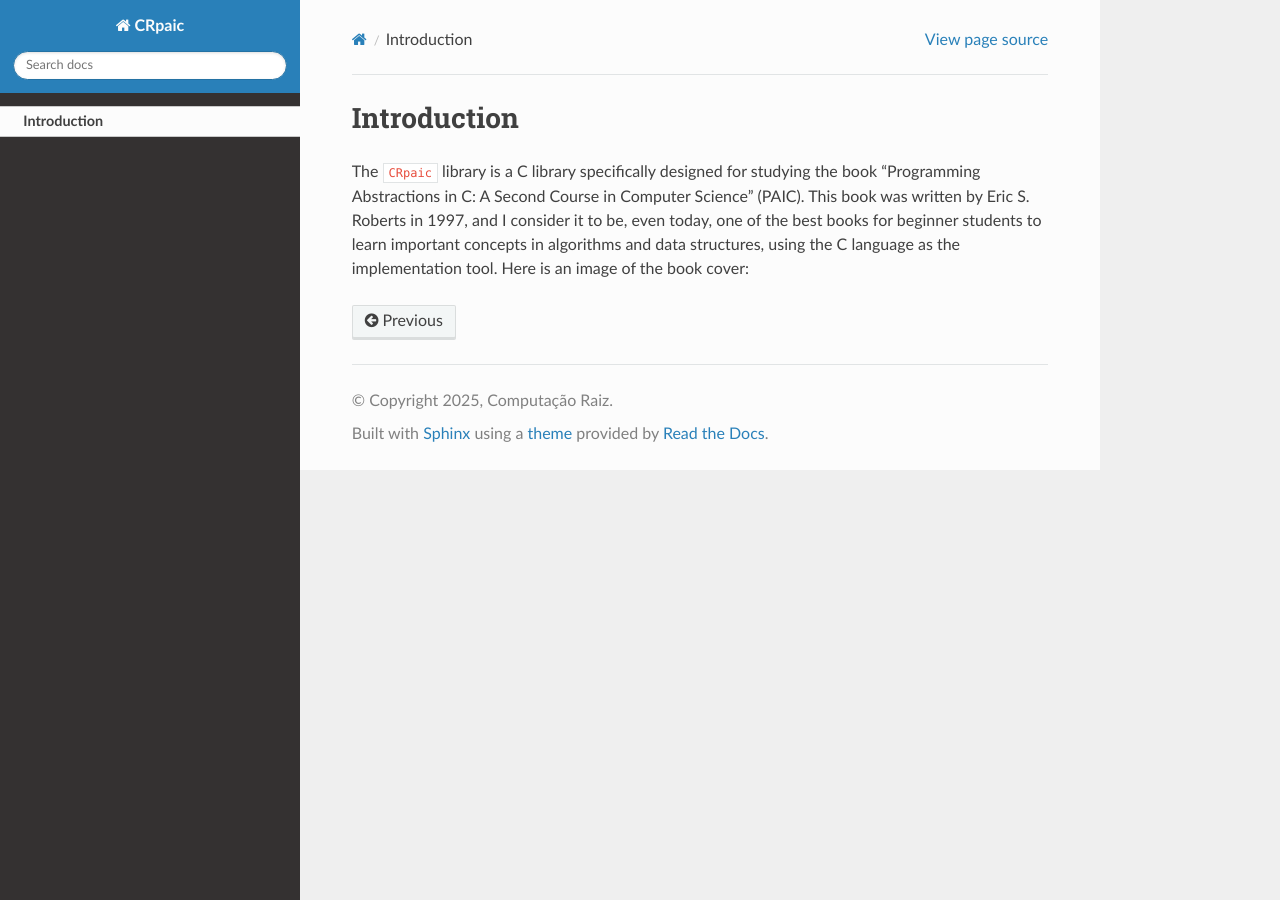
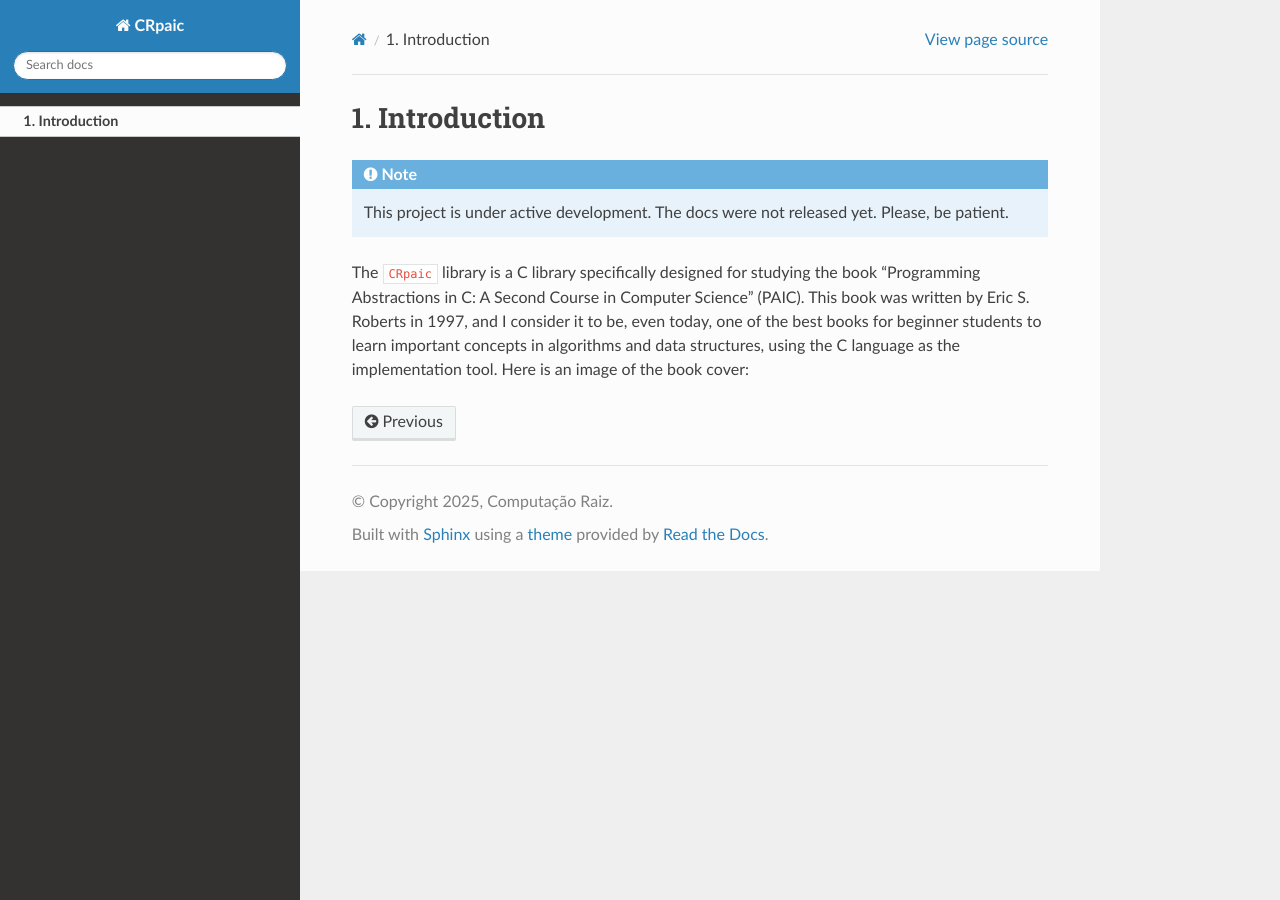
Before and after one commit to computacaoraiz/CRpaic_docs, a Sphinx documentation site: the page built from docs/source/intro.rst, in a window 1280 px wide. Built offline with Sphinx 7.4.7 and the Read the Docs theme 3.1.0, drawn with Linux system fonts in a browser that asks for light colours.

Commit message:
Organização de capítulos

```diff
--- a/docs/source/intro.rst
+++ b/docs/source/intro.rst
@@ -1,6 +1,11 @@
-************
-Introduction
-************
+***************
+1. Introduction
+***************
+
+.. note::
+
+   This project is under active development. The docs were not released yet.
+   Please, be patient.
 
 The :code:`CRpaic` library is a C library specifically designed for studying the
 book "Programming Abstractions in C: A Second Course in Computer Science"
```
Also changed, not shown: docs/source/index.rst (+4 -5 lines).
